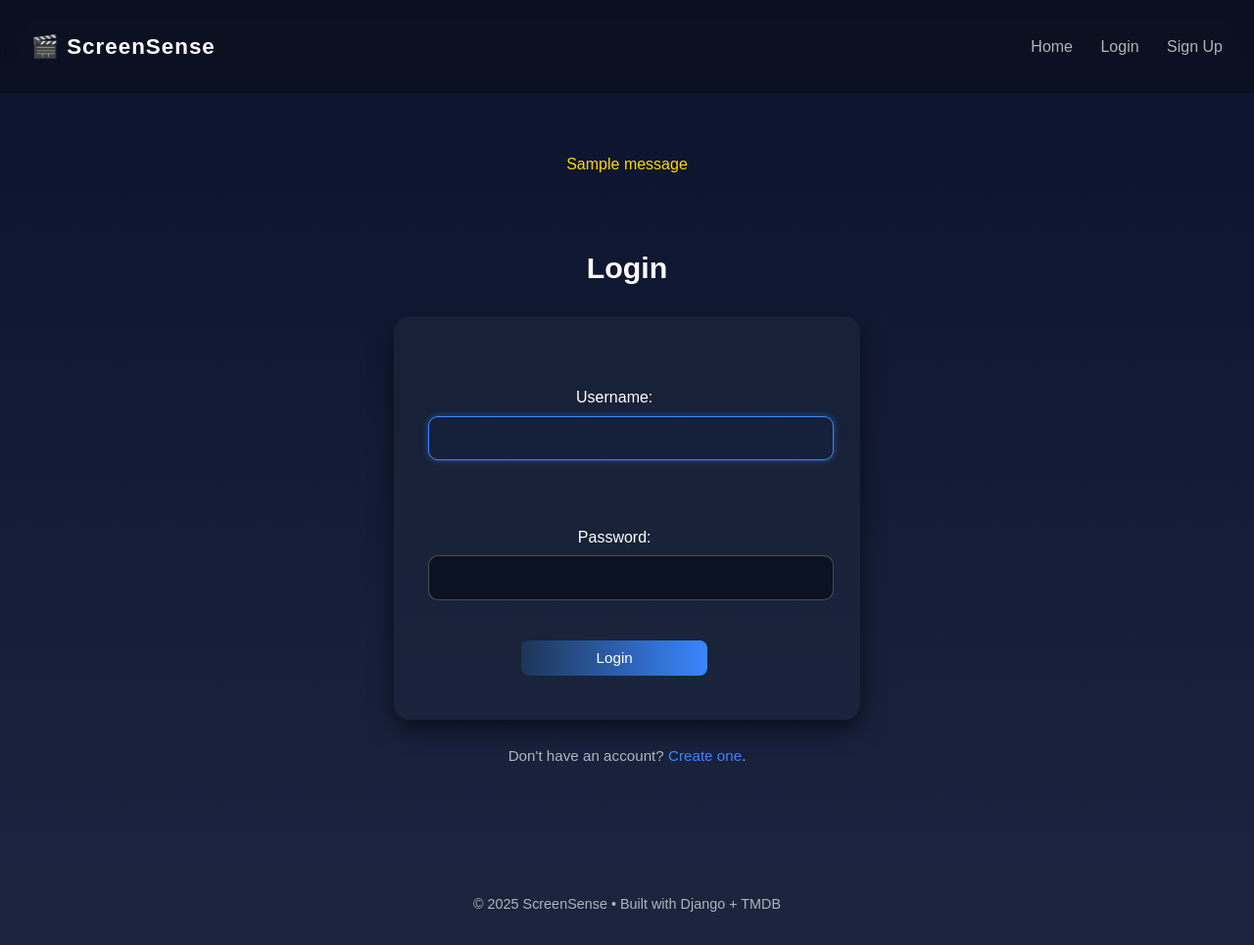
After one commit to Diana961216/ScreenSenseApp, a Django app: page /login/ in a window 1280 px wide. The commit adds this page. Shown: the whole page at 98% size. Run offline with Django 5.2, Linux system fonts and the light colour scheme; tables that the repository leaves empty hold one stand-in row (values such as "Sample post"); one stand-in notice (Sample message) is shown.

Commit message:
auth with forms

```diff
--- /dev/null
+++ b/movies/static/movies/css/auth-login.css
@@ -0,0 +1,103 @@
+.auth-section {
+  display: flex;
+  flex-direction: column;
+  align-items: center;
+  justify-content: center;
+  min-height: 80vh;
+  text-align: center;
+}
+
+.auth-section h2 {
+  font-size: 1.9rem;
+  font-weight: 600;
+  color: var(--text-main);
+  margin-bottom: 2rem;
+}
+
+.auth-section form {
+  background-color: rgba(27, 38, 59, 0.65);
+  padding: 2.8rem 3.8rem 2.8rem 2.2rem;
+  border-radius: 16px;
+  box-shadow: 0 10px 25px rgba(0, 0, 0, 0.55);
+  display: flex;
+  flex-direction: column;
+  align-items: stretch;
+  gap: 1.6rem;
+  width: 380px;
+  max-width: 90vw;
+  color: var(--text-main);
+}
+
+.auth-section label {
+  display: block;
+  text-align: center;
+  font-size: 1rem;
+  font-weight: 500;
+  color: var(--text-main);
+  margin-bottom: 0.6rem;
+}
+
+.auth-section input {
+  width: 100%;
+  padding: 0.8rem 1rem;
+  border-radius: 10px;
+  border: 1px solid rgba(255, 255, 255, 0.25);
+  outline: none;
+  background: rgba(11, 17, 32, 0.9);
+  color: var(--text-main);
+  font-size: 1rem;
+  transition: all 0.25s ease;
+}
+
+.auth-section input:focus {
+  border: 1px solid #3a86ff;
+  box-shadow: 0 0 6px rgba(58, 134, 255, 0.5);
+  background: #15203a;
+}
+
+.auth-section button {
+  background: linear-gradient(to right, #1d3557, #3a86ff);
+  color: #fff;
+  border: none;
+  padding: 0.6rem 1rem;
+  border-radius: 8px;
+  font-size: 0.95rem;
+  font-weight: 500;
+  cursor: pointer;
+  transition: all 0.3s ease;
+  width: 50%;
+  align-self: center;
+}
+
+.auth-section button:hover {
+  background: linear-gradient(to right, #3a86ff, #1d3557);
+  transform: translateY(-2px);
+}
+
+.auth-section p {
+  font-size: 0.95rem;
+  color: var(--text-muted);
+  margin-top: 1.8rem;
+  text-align: center;
+}
+
+.auth-section a {
+  color: #3a86ff;
+  text-decoration: none;
+  font-weight: 500;
+}
+
+.auth-section a:hover {
+  text-decoration: underline;
+}
+
+@media (max-width: 480px) {
+  .auth-section form {
+    padding: 2rem;
+    width: 90%;
+  }
+
+  .auth-section button {
+    width: 70%;
+  }
+}
--- a/movies/static/movies/css/base.css
+++ b/movies/static/movies/css/base.css
@@ -66,3 +66,24 @@ footer {
   background-color: rgba(27, 38, 59, 0.6);
   backdrop-filter: blur(10px);
 }
+
+.messages {
+  list-style: none;
+  padding: 0;
+  margin: 1rem auto;
+  text-align: center;
+  color: #ffd60a;
+  font-weight: 500;
+  animation: fadeIn 0.3s ease;
+}
+
+@keyframes fadeIn {
+  from {
+    opacity: 0;
+    transform: translateY(-5px);
+  }
+  to {
+    opacity: 1;
+    transform: translateY(0);
+  }
+}
--- a/movies/templates/movies/base.html
+++ b/movies/templates/movies/base.html
@@ -13,12 +13,25 @@
     <h1 class="logo">🎬 ScreenSense</h1>
     <nav>
       <a href="/">Home</a>
-      <a href="#">Movies</a>
-      <a href="#">TV Shows</a>
+      {% if user.is_authenticated %}
+        <a href="#">Favorites</a>
+        <a href="{% url 'logout' %}">Logout</a>
+      {% else %}
+        <a href="{% url 'login' %}">Login</a>
+        <a href="{% url 'signup' %}">Sign Up</a>
+      {% endif %}
     </nav>
   </header>
 
   <main>
+    {% if messages %}
+      <ul class="messages">
+        {% for message in messages %}
+          <li>{{ message }}</li>
+        {% endfor %}
+      </ul>
+    {% endif %}
+
     {% block content %}{% endblock %}
   </main>
 
--- /dev/null
+++ b/movies/templates/movies/login.html
@@ -0,0 +1,22 @@
+{% extends 'movies/base.html' %}
+{% load static %}
+
+{% block head %}
+<link rel="stylesheet" href="{% static 'movies/css/auth-login.css' %}">
+{% endblock %}
+
+{% block content %}
+<section class="auth-section">
+  <h2>Login</h2>
+
+  <form method="post">
+    {% csrf_token %}
+    {{ form.as_p }}
+    <button type="submit">Login</button>
+  </form>
+
+  <p>Don't have an account?
+    <a href="{% url 'signup' %}">Create one</a>.
+  </p>
+</section>
+{% endblock %}
--- a/movies/urls.py
+++ b/movies/urls.py
@@ -4,4 +4,7 @@ from . import views
 urlpatterns = [
     path("", views.home, name="home"),
     path("details/<int:item_id>/<str:media_type>/", views.details, name="details"),
+    path("signup/", views.signup_view, name="signup"),
+    path("login/", views.login_view, name="login"),
+    path("logout/", views.logout_view, name="logout"),
 ]
--- a/movies/views.py
+++ b/movies/views.py
@@ -1,6 +1,9 @@
-from django.shortcuts import render
+from django.shortcuts import render, redirect
 import os, requests
 from dotenv import load_dotenv
+from django.contrib.auth import login, authenticate, logout
+from django.contrib.auth.forms import UserCreationForm, AuthenticationForm
+from django.contrib import messages
 
 load_dotenv()
 
@@ -56,7 +59,7 @@ def details(request, item_id, media_type):
     if response.status_code == 200:
         data = response.json()
 
-        # NEW: extract cast and similar lists
+        # Extract cast and similar lists
         cast = data.get("credits", {}).get("cast", [])[:5]
         similar = data.get("similar", {}).get("results", [])[:8]
 
@@ -74,3 +77,38 @@ def details(request, item_id, media_type):
         return render(request, "movies/details.html", context)
     else:
         return render(request, "movies/details.html", {"error": "Details not found."})
+
+
+# ---------------- AUTHENTICATION ---------------- #
+
+
+def signup_view(request):
+    if request.method == "POST":
+        form = UserCreationForm(request.POST)
+        if form.is_valid():
+            user = form.save()
+            login(request, user)
+            messages.success(request, "Account created successfully!")
+            return redirect("home")
+    else:
+        form = UserCreationForm()
+    return render(request, "movies/signup.html", {"form": form})
+
+
+def login_view(request):
+    if request.method == "POST":
+        form = AuthenticationForm(request, data=request.POST)
+        if form.is_valid():
+            user = form.get_user()
+            login(request, user)
+            messages.success(request, f"Welcome back, {user.username}!")
+            return redirect("home")
+    else:
+        form = AuthenticationForm()
+    return render(request, "movies/login.html", {"form": form})
+
+
+def logout_view(request):
+    logout(request)
+    messages.info(request, "You’ve been logged out.")
+    return redirect("home")
```
Also changed, not shown: movies/static/movies/css/auth-signup.css (added, +142 -0 lines), movies/templates/movies/signup.html (added, +22 -0 lines).
